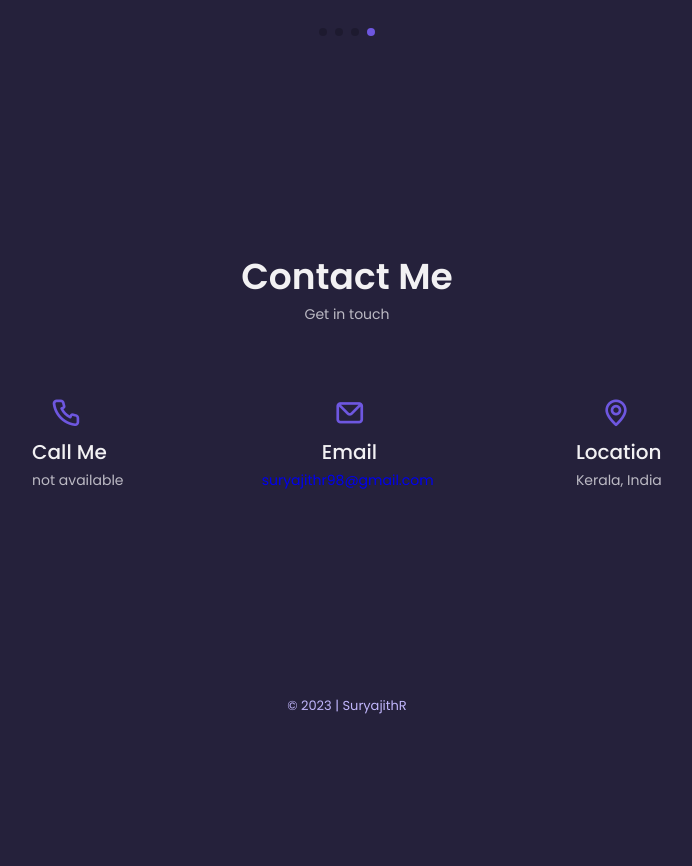
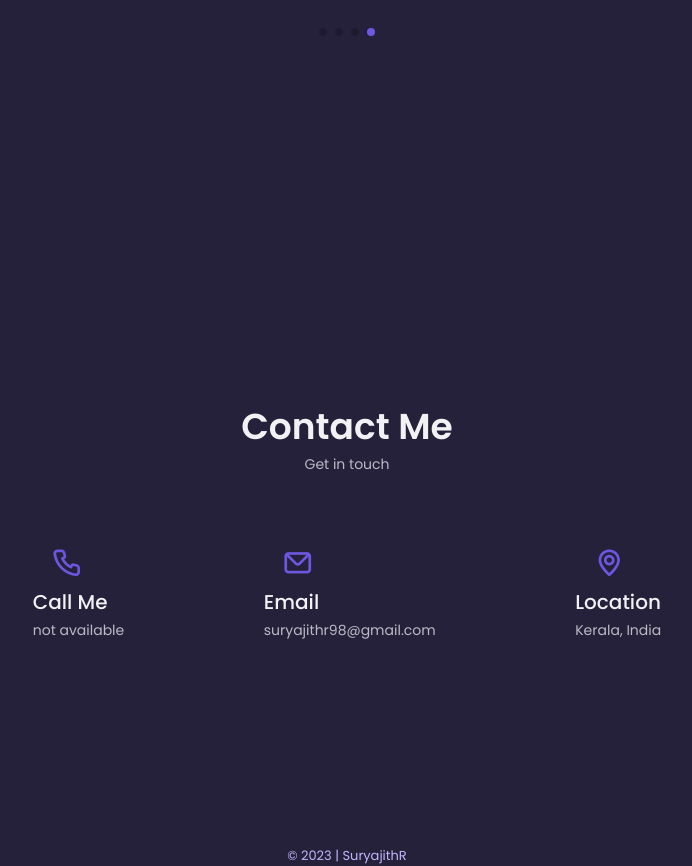
Before and after one commit to SuryajithR/suryajithr.github.io, a plain HTML site: page index.html in a window 1280 px wide. Shown: the part 3050-3916 px from the top of the page, without its empty margins (293-985 px from the left). Before the commit the page ends 3766 px from the top, so only its background shows below. Drawn offline with nearby package versions, Linux system fonts and the light colour scheme.

Commit message:
Update index.html

```diff
--- a/index.html
+++ b/index.html
@@ -1055,13 +1055,13 @@
                <div class="swiper-pagination swiper-pagination-testimonial"></div>
             </div>
          </section> -->
-<br><br><br><br><br><br>
+         <div style="height: 300px;"></div>
          <!--==================== CONTACT ME ====================-->
          <section class="contact section" id="contact">
             <h2 class="section__title">Contact Me</h2>
             <span class="section__subtitle">Get in touch</span>
             <div class="contact__container container grid row">
-               <div class="col">
+               <div class="container">
                   <div class="container text-center py-5">
                      <i class="uil uil-phone contact__icon"></i>
 
@@ -1072,16 +1072,16 @@
                   </div>
 
                   <div class="container text-center py-5">
-                    <i class="uil uil-envelope contact__icon2"></i>
+                    <i class="uil uil-envelope contact__icon"></i>
 
                      <div>
-                        <h3 class="contact__title2">Email</h3>
-                        <a href="mailto:suryajithr98@gmail.com" target="_blank" ><span class="contact__subtitle">suryajithr98@gmail.com</span></a>
+                        <h3 class="contact__title">Email</h3>
+                        <a class="contact__subtitle" href="mailto:suryajithr98@gmail.com" target="_blank" >suryajithr98@gmail.com</a>
                      </div>
                   </div>
 
                   <div class="container text-center py-5">
-                     <i class="uil uil-map-marker contact__icon3"></i>
+                     <i class="uil uil-map-marker contact__icon"></i>
 
                      <div>
                         <h3 class="contact__title">Location</h3>
@@ -1126,8 +1126,9 @@
 
 
                </form> -->
-            </div><br><br><br><br>
+            </div>
          </section>
+         <div style="height: 100px;"></div>
       </main>
 
       <!--==================== FOOTER ====================-->
```
